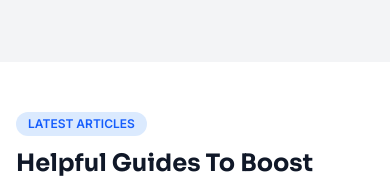
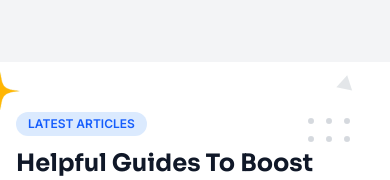
Before and after one commit to Shiv03072002/EDU, a Next.js app: page / in a window 390 px wide. Shown: the part 4398-4578 px from the top of the page. Built offline with nearby package versions, Linux system fonts and the light colour scheme.

Commit message:
dots issue resolved

```diff
--- a/components/common/Footer.jsx
+++ b/components/common/Footer.jsx
@@ -43,7 +43,7 @@ export default function Footer() {
   ];
 
   return (
-    <footer className="bg-[#0F172A] text-[#CBD5E1] mt-20 md:mt-0">
+    <footer className="bg-[#0F172A] text-[#CBD5E1] ">
       <div className="max-w-7xl mx-auto px-6 py-16">
         {/* Mobile: Center Section at Top */}
         <div className="block md:hidden w-full mb-12">
--- a/components/home/ArticlesSection.jsx
+++ b/components/home/ArticlesSection.jsx
@@ -64,7 +64,7 @@ export default function ArticlesSection() {
 
   return (
     <section className="relative py-12 lg:py-20 bg-white overflow-hidden">
-      <div className=" hidden md:block absolute -left-16 top-8 md:top-2 w-10 md:w-30 z-10">
+      <div className="  absolute -left-5 lg:-left-16 top-2 md:top-2 w-10 md:w-30 z-10">
         <motion.div>
           <Image
             src="/images/home/Component107.png"
@@ -76,9 +76,33 @@ export default function ArticlesSection() {
         </motion.div>
       </div>
 
-      {/* Decorative triangle top-right of heading area */}
+     {/* Mobile version - smaller size */}
 <motion.div
-        className="hidden lg:block absolute top-16 right-[50%] opacity-60"
+  className="absolute opacity-60 block lg:hidden"
+  style={{
+    top: "1rem",
+    right: "10%",
+  }}
+  animate={{ rotate: 360 }}
+  transition={{
+    duration: 4,
+    repeat: Infinity,
+    ease: "linear",
+  }}
+>
+  <div
+    className="w-0 h-0"
+    style={{
+      borderLeft: "8px solid transparent",
+      borderRight: "8px solid transparent",
+      borderBottom: "14px solid #d1d5db",
+    }}
+  />
+</motion.div>
+
+{/* Desktop version - original size and position */}
+<motion.div
+  className="absolute top-16 right-[50%] opacity-60 hidden lg:block"
   animate={{ rotate: 360 }}
   transition={{
     duration: 4,
@@ -96,9 +120,9 @@ export default function ArticlesSection() {
   />
 </motion.div>
       {/* 3x2 dots under the triangle */}
-      <div className="hidden lg:grid absolute top-40 right-[49%] grid-cols-3 gap-5 opacity-40">
+      <div className="grid absolute top-14 md:top-40 right-10 md:right-[49%]  grid-cols-3 gap-3 lg:gap-5 opacity-40">
         {[...Array(6)].map((_, i) => (
-          <div key={i} className="w-2 h-2 bg-gray-400 rounded-full" />
+          <div key={i} className=" w-1.5 h-1.5 md:w-2 md:h-2 bg-gray-400 rounded-full" />
         ))}
       </div>
 
@@ -122,9 +146,9 @@ export default function ArticlesSection() {
       />
 
       {/* Bottom decorative images */}
-      <div className="hidden lg:block absolute bottom-16 right-56 w-72 h-40">
+      <div className="hidden lg:block absolute bottom-34 right-66 w-50 h-30">
         <img
-          src="/images/articles/hand.png"
+          src="/images/articles/hands.png"
           alt=""
           className="w-full h-full object-cover"
         />
@@ -305,17 +329,17 @@ export default function ArticlesSection() {
 
           {/* Article carousel */}
           <div>
-            <div className="relative rounded-xl overflow-hidden">
-              <div className="w-full h-48" style={checkerStyle(16)} />
+            <div className="relative rounded-xl ">
+              <div className="w-full h-56" style={checkerStyle(16)} />
               <button
                 onClick={prev}
-                className="absolute left-3 top-1/2 -translate-y-1/2 w-8 h-8 rounded-full bg-white shadow-md flex items-center justify-center text-gray-700"
+                className="absolute -left-3 top-1/2 -translate-y-1/2 w-8 h-8 rounded-full border border-blue-600  flex items-center justify-center text-blue-600"
               >
-                <ChevronLeft className="w-4 h-4" />
+                <ChevronLeft className="w-4 h-4 text-blue-600" />
               </button>
               <button
                 onClick={next}
-                className="absolute right-3 top-1/2 -translate-y-1/2 w-8 h-8 rounded-full bg-white shadow-md flex items-center justify-center text-gray-700"
+                className="absolute -right-3 top-1/2 -translate-y-1/2 w-8 h-8 rounded-full border border-blue-600 shadow-md flex items-center justify-center text-blue-600"
               >
                 <ChevronRight className="w-4 h-4" />
               </button>
@@ -333,22 +357,22 @@ export default function ArticlesSection() {
           </div>
 
           {/* News carousel */}
-          <div className="mt-9">
+          <div className="mt-8">
             <h3 className="text-lg font-bold mb-4 text-gray-900">
               Latest News
             </h3>
             <div className="flex gap-3 items-start">
               <div
-                className="w-24 h-16 rounded-lg flex-shrink-0"
+                className="w-24 h-20 rounded flex-shrink-0"
                 style={checkerStyle(10)}
               />
               <div>
-                <div className="text-xs text-gray-400 mb-1 font-semibold tracking-widest uppercase flex items-center gap-2">
+                <div className="text-xs text-gray-400 mb-3 font-semibold tracking-widest uppercase flex items-center gap-2">
                   <span>Exam Update</span>
                   <span className="text-gray-300">•</span>
                   <span>{news[currentNews].date}</span>
                 </div>
-                <p className="text-sm font-bold text-gray-900 leading-snug">
+                <p className="text-md font-bold text-gray-900 leading-snug">
                   {news[currentNews].title}
                 </p>
               </div>
--- a/components/home/StartPreparing.jsx
+++ b/components/home/StartPreparing.jsx
@@ -24,9 +24,8 @@ const data = [
 
 export default function StartPreparing() {
   return (
-    <section className="relative bg-gray-100 py-16 px-4 sm:px-6 md:px-10 overflow-hidden">
+    <section className="relative bg-gray-100 py-16 px-4 sm:px-6 md:px-10 ">
       <div className="max-w-7xl mx-auto">
-
         {/* TOP SECTION */}
         <div className="flex flex-col gap-6 sm:gap-8 md:flex-row md:items-center md:justify-between mb-16 md:mb-20">
           <div className="flex-shrink-0">
@@ -46,7 +45,7 @@ export default function StartPreparing() {
         </div>
 
         {/* CARDS CONTAINER */}
-        <div className="relative grid grid-cols-1 sm:grid-cols-2 md:grid-cols-4 gap-13 md:gap-0 border border-gray-200 ">
+        <div className="relative grid grid-cols-1 sm:grid-cols-2 md:grid-cols-4 gap-13 md:gap-0 border border-gray-200  ">
           {data.map((item, index) => (
             <div
               key={index}
@@ -95,12 +94,21 @@ export default function StartPreparing() {
       </div>
 
       {/* RIGHT SIDE DOTS — hide on very small screens */}
-      <div className="hidden sm:flex absolute right-4 md:right-6 top-0 flex-col gap-3 z-999">
-        <span className="w-3 h-3 bg-blue-500 rounded-full"></span>
-        <span className="w-5 h-5 bg-blue-500 rounded-full"></span>
-        <span className="w-2 h-2 bg-blue-500 rounded-full"></span>
+      <div className="hidden sm:block absolute right-0 -top-40 w-[200px] h-full z-10 pointer-events-none overflow-hidden">
+
+  {/* Top small */}
+  <span className="absolute top-30 right-6 w-6 h-6 bg-blue-600 rounded-[70%_40%_55%_45%]" />
+
+  {/* Big middle */}
+  <span className="absolute top-40 -right-4 w-10 h-10 bg-blue-600 rounded-[70%_40%_55%_45%]" />
+
+  {/* Medium */}
+  <span className="absolute top-56 right-8 w-6 h-6 bg-blue-600 rounded-[70%_40%_55%_45%]" />
+
+  {/* Bottom small */}
+  <span className="absolute top-66 right-2 w-4 h-4 bg-blue-600 rounded-[70%_40%_55%_45%]" />
+
 </div>
-
       {/* LEFT DECORATIVE IMAGE */}
       <div className="hidden sm:block absolute -left-2 top-60 -translate-y-1/2 z-10">
         <Image
@@ -111,7 +119,6 @@ export default function StartPreparing() {
           className="w-8 h-8 md:w-20 md:h-18 scale-x-[-1]"
         />
       </div>
-
 
       <div className=" sm:hidden absolute -left-2 top-70 -translate-y-1/2 z-10">
         <Image
```
Also changed, not shown: public/images/articles/Hands.png (added). Lines whose indentation alone changed are shown as unchanged.
